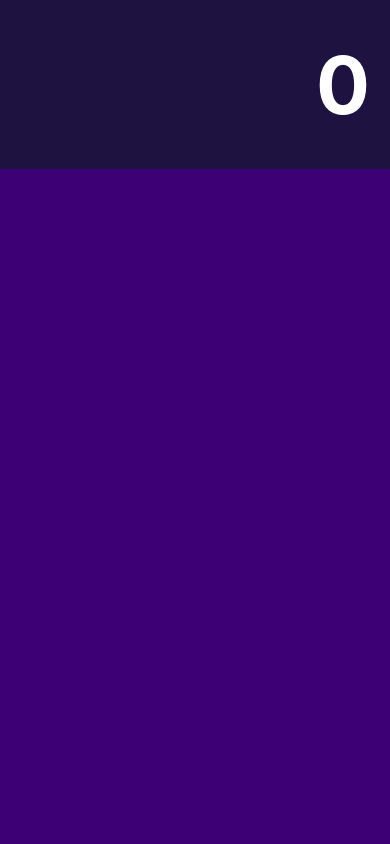
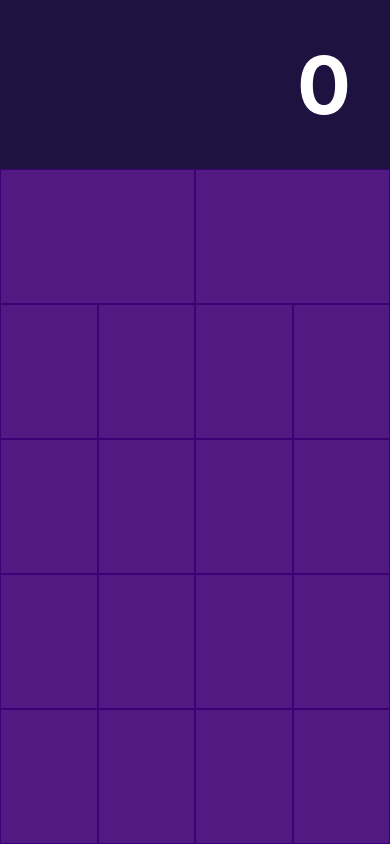
Before and after one commit to arunwrc/rn-calculator, a React Native app: screen / in a window 390 px wide. Built offline with nearby package versions, Linux system fonts and the light colour scheme.

Commit message:
calculator layout

```diff
--- a/App.js
+++ b/App.js
@@ -1,32 +1,35 @@
-/**
- * Sample React Native App
- * https://github.com/facebook/react-native
- *
- * @format
- * @flow
- */
-
 import React, {Component} from 'react';
 import {Platform, StyleSheet, Text, View} from 'react-native';
 
-const instructions = Platform.select({
-  ios: 'Press Cmd+R to reload,\n' + 'Cmd+D or shake for dev menu',
-  android:
-    'Double tap R on your keyboard to reload,\n' +
-    'Shake or press menu button for dev menu',
-});
+import InputNumberButton from './InputNumberButton';
 
-type Props = {};
-export default class App extends Component<Props> {
+const buttons = [
+  ['CLEAR', 'DEL'],
+  [7, 8, 9, '/'],
+  [4, 5, 6, 'x'],
+  [1, 2, 3, '-'],
+  [0, '.', '=', '+'],
+]
+export default class App extends Component {
+
+  renderButtons() {
+    let layouts = buttons.map((buttonRows, index) => {
+      let rowItem = buttonRows.map((buttonItems, buttonIndex) => {
+        return <InputNumberButton key={'btn-' + buttonIndex} />
+      })
+      return <View style={styles.inputRow} key={'row-' + index}>{rowItem}</View>
+    });
+   return layouts
+  }
   render() {
     return (
       <View style={styles.container}>
         <View style={styles.resultContainer}>
-          <Text style={styles.resultText}>0</Text>
+          <Text style={styles.resultText}> 0 </Text>
         </View>
 
         <View style={styles.inputContainer}>
-
+              {this.renderButtons()}
         </View>
       </View>
     );
@@ -53,4 +56,8 @@
     padding: 20,
     textAlign: 'right'
   },
+  inputRow: {
+    flex: 1,
+    flexDirection: 'row',
+  }
 });
--- /dev/null
+++ b/InputNumberButton.js
@@ -0,0 +1,24 @@
+import React, {Component} from 'react';
+import {StyleSheet, Text, View, TouchableOpacity} from 'react-native';
+
+
+
+export default class InputNumberButton extends Component {
+  render() {
+    return (
+            <TouchableOpacity style={styles.container}>
+
+            </TouchableOpacity>
+    );
+  }
+}
+
+const styles = StyleSheet.create({
+    container: {
+      flex: 1,
+      margin: 1,
+      backgroundColor: 'rgba(255, 255, 255, 0.1)',
+      justifyContent: 'center',
+      alignItems: 'center'
+    },
+  });
```
